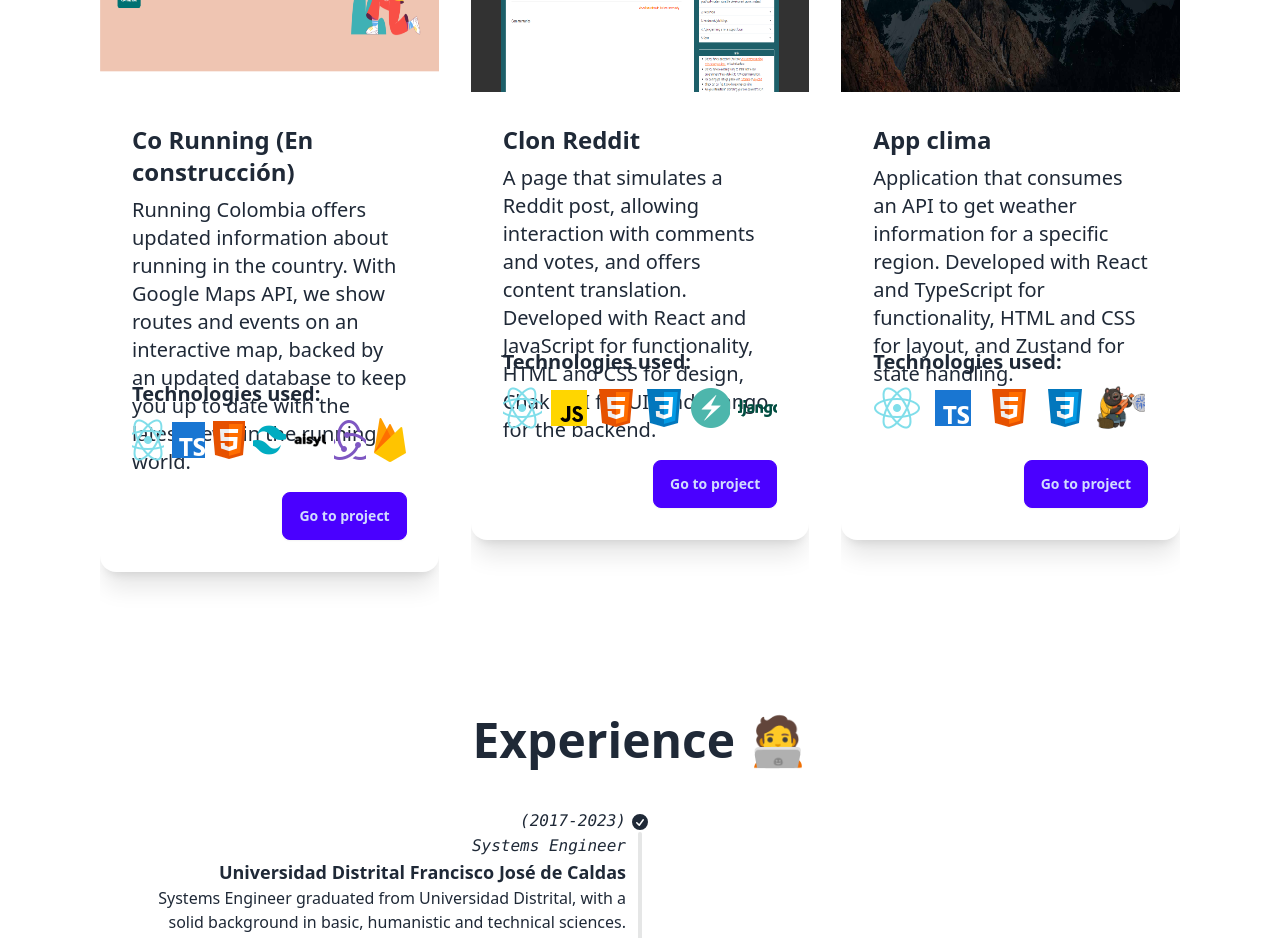
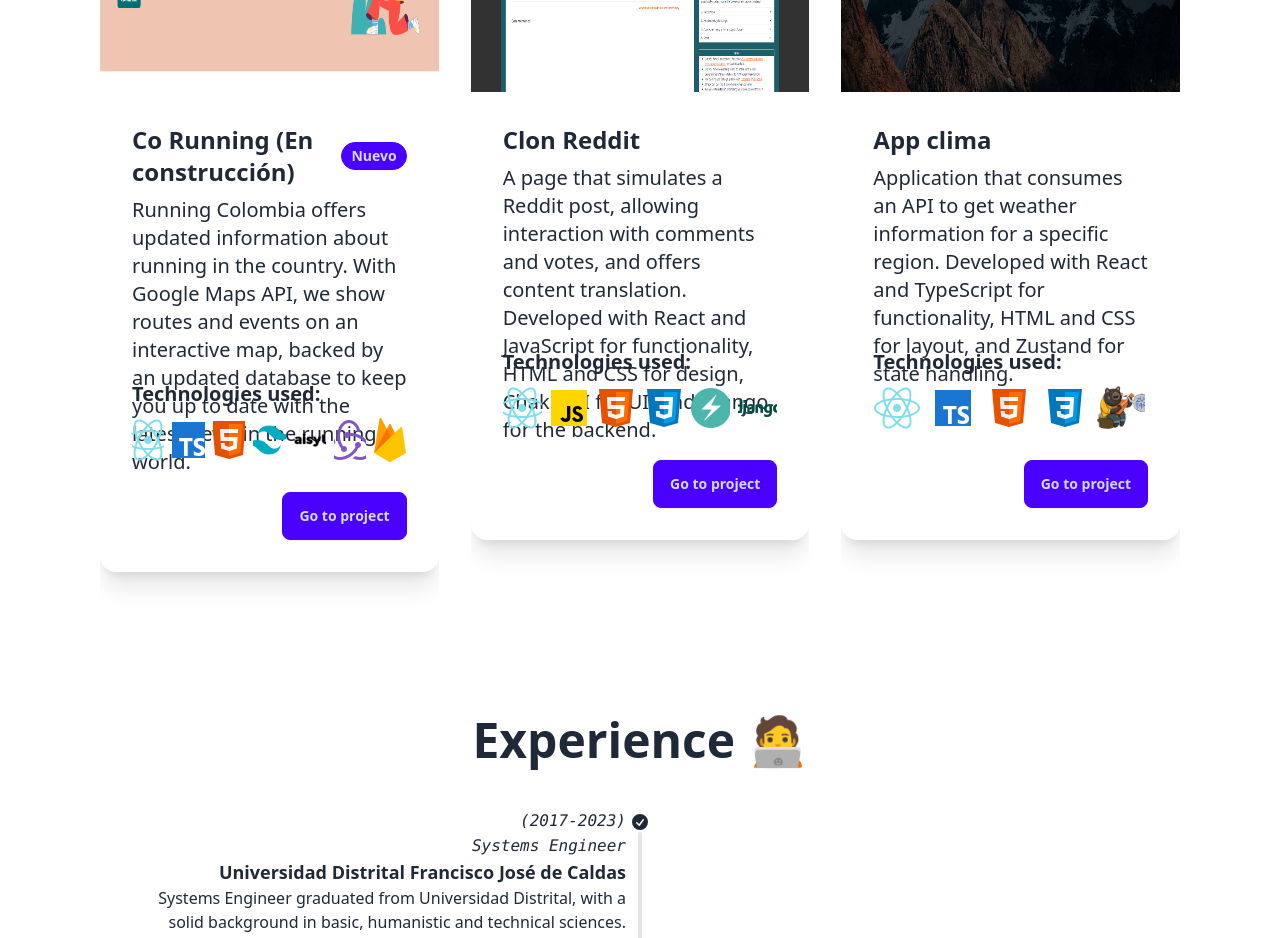
Before and after one commit to SantiagoMartinez99/PortfolioDavidMartinez, a React (Vite) app: page / in a window 1280 px wide. Shown: the part 1220-2158 px from the top of the page. Built offline with nearby package versions, Linux system fonts and the light colour scheme.

Commit message:
feat: indicator on new project

```diff
--- a/src/components/MyProjects.tsx
+++ b/src/components/MyProjects.tsx
@@ -78,7 +78,7 @@ function MyProjects() {
         <div className="grid grid-cols-1 md:grid-cols-2 lg:grid-cols-3 gap-8 mx-20 ">
           {currentProperties.map((project) => (
             <Reveal key={project.id}>
-              <div className="card bg-base-100  transition ease-in-out delay-100 hover:scale-90 shadow-xl mb-10">
+              <div className="card bg-base-100  transition ease-in-out delay-100 hover:scale-90 shadow-xl mb-10 ">
                 <figure>
                   <img
                     src={project.image}
@@ -89,6 +89,11 @@ function MyProjects() {
                 <div className="card-body">
                   <h2 className="card-title text-2xl font-bold ">
                     {project.name}
+                    {project.id === 0 && (
+                      <span className="indicator-item badge badge-primary  -top-0 -right-5 text-md h-7 ">
+                        Nuevo
+                      </span>
+                    )}
                   </h2>
                   <p className="text-xl h-44">
                     {currentLanguage === "en" ? project.descEng : project.desc}
```
